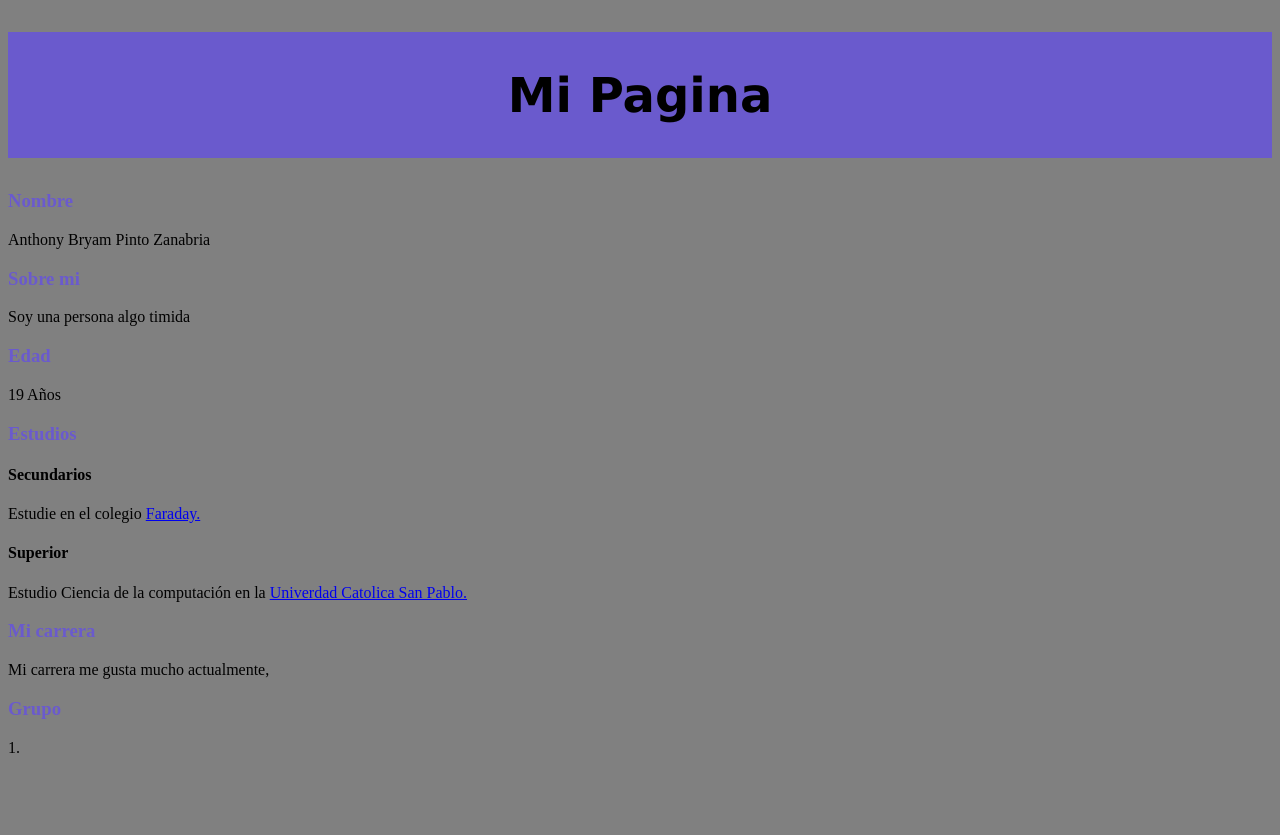
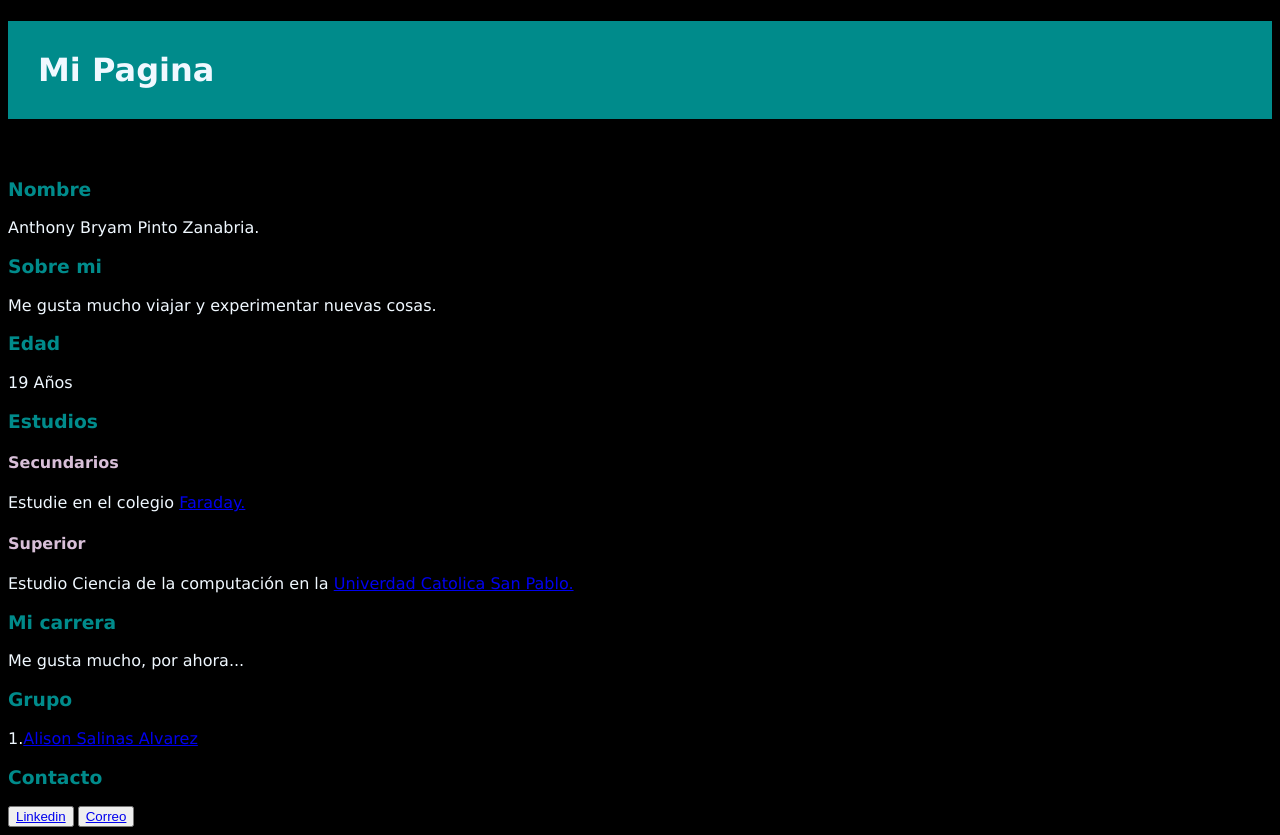
Before and after one commit to Anthonypintozanabria/page, a plain HTML site: page index.html in a window 1280 px wide. Before the commit the page ends 800 px from the top, so only its background shows below. Drawn offline with Linux system fonts and the light colour scheme.

Commit message:
Update index.html

```diff
--- a/index.html
+++ b/index.html
@@ -4,27 +4,42 @@
 <head>
     <title>Mi pagina</title>
     <style>
+      h2 {
+        font-size: 1rem;
+        text-align: center;
+        font-family: Verdana, Geneva, Tahoma, sans-serif;
+      }
       body{
-        background-color:grey ;
+        background-color:rgb(0, 0, 0) ;
       }
       h3{
-        color: slateblue
+        font-family: Verdana, Geneva, Tahoma, sans-serif;
+        color: darkcyan
       }
       h1{
-        font-size: 3rem;
+        font-size: 2rem;
         font-family: Verdana, Geneva, Tahoma, sans-serif;
-        text-align:center;
-        background-color:slateblue ;
-        padding: 35px;
+        color: aliceblue;
+        background-color: darkcyan;
+        padding: 30px;
+      }
+      h4{
+        font-family: Verdana, Geneva, Tahoma, sans-serif;
+        color: thistle;
+      }
+      p{
+        font-family: Verdana, Geneva, Tahoma, sans-serif;
+        color: aliceblue
       }
     </style>
 </head>
 <body>
     <h1>Mi Pagina</h1>
+    <h2>Mi único vicio es el Gym</h2>
     <h3>Nombre</h3>
-    <p>Anthony Bryam Pinto Zanabria</p>
+    <p>Anthony Bryam Pinto Zanabria.</p>
     <h3>Sobre mi</h3>
-    <p>Soy una persona algo timida</p>
+    <p>Me gusta mucho viajar y experimentar nuevas cosas. </p>
     <h3>Edad</h3>
     <p>19 Años</p>
     <h3>Estudios</h3>
@@ -33,10 +48,12 @@
     <h4>Superior</h4>
     <p>Estudio Ciencia de la computación en la <a href="https://cs.ucsp.edu.pe/?_ga=2.268879090.2002053260.1747797031-1117389932.1746153329">Univerdad Catolica San Pablo.</a></p>
     <h3>Mi carrera</h3>
-    <p>Mi carrera me gusta mucho actualmente, </p>
+    <p>Me gusta mucho, por ahora... </p>
     <h3>Grupo</h3>
-    1.<a href=""></a>
-
+    <P>1.<a href="https://alissonsalinasalvarez.github.io/">Alison Salinas Alvarez</a></P>
+    <h3>Contacto</h3>
+    <button><a href="https://www.linkedin.com/in/anthony-pinto-0358a136a?utm_source=share&utm_campaign=share_via&utm_content=profile&utm_medium=android_app">Linkedin</a></button>
+    <button><a href="mailto:anthony.pinto@ucsp.edu.pe">Correo</a></button>
 </body>
 
 </html>
```
